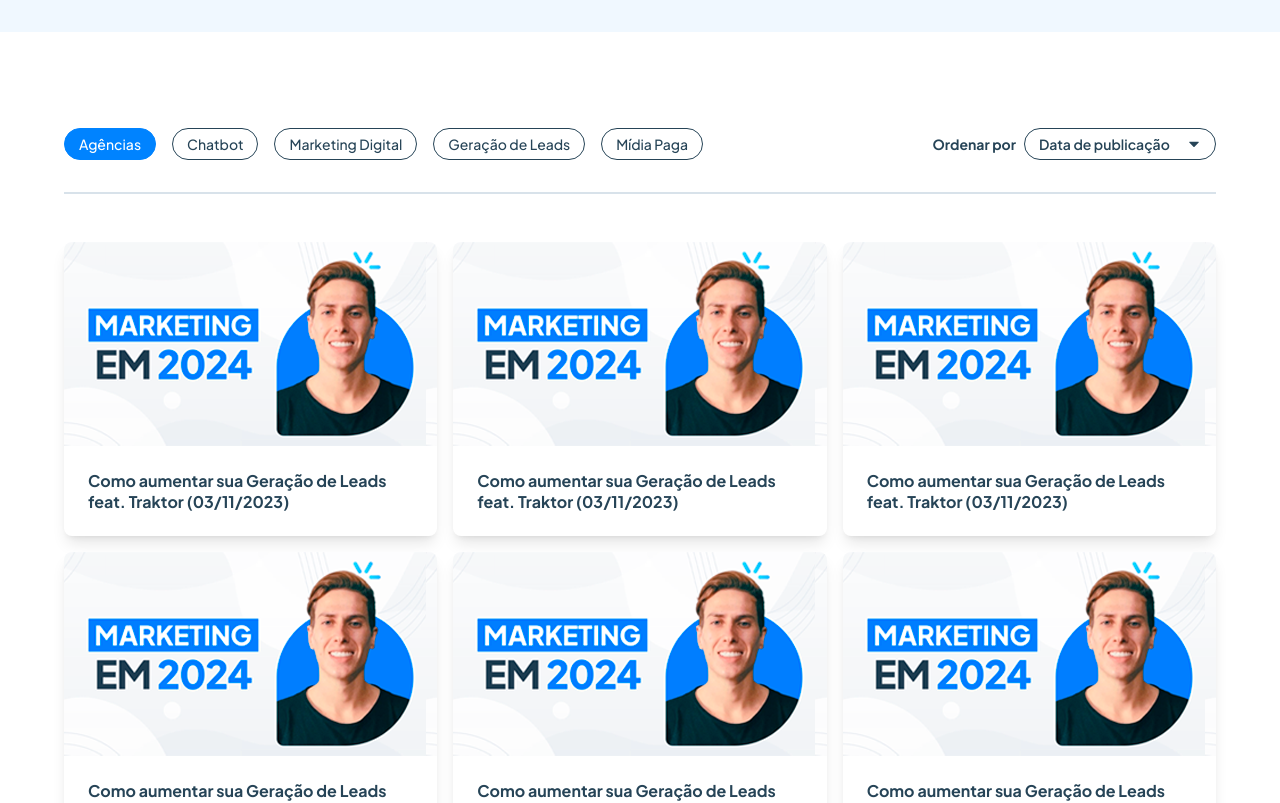
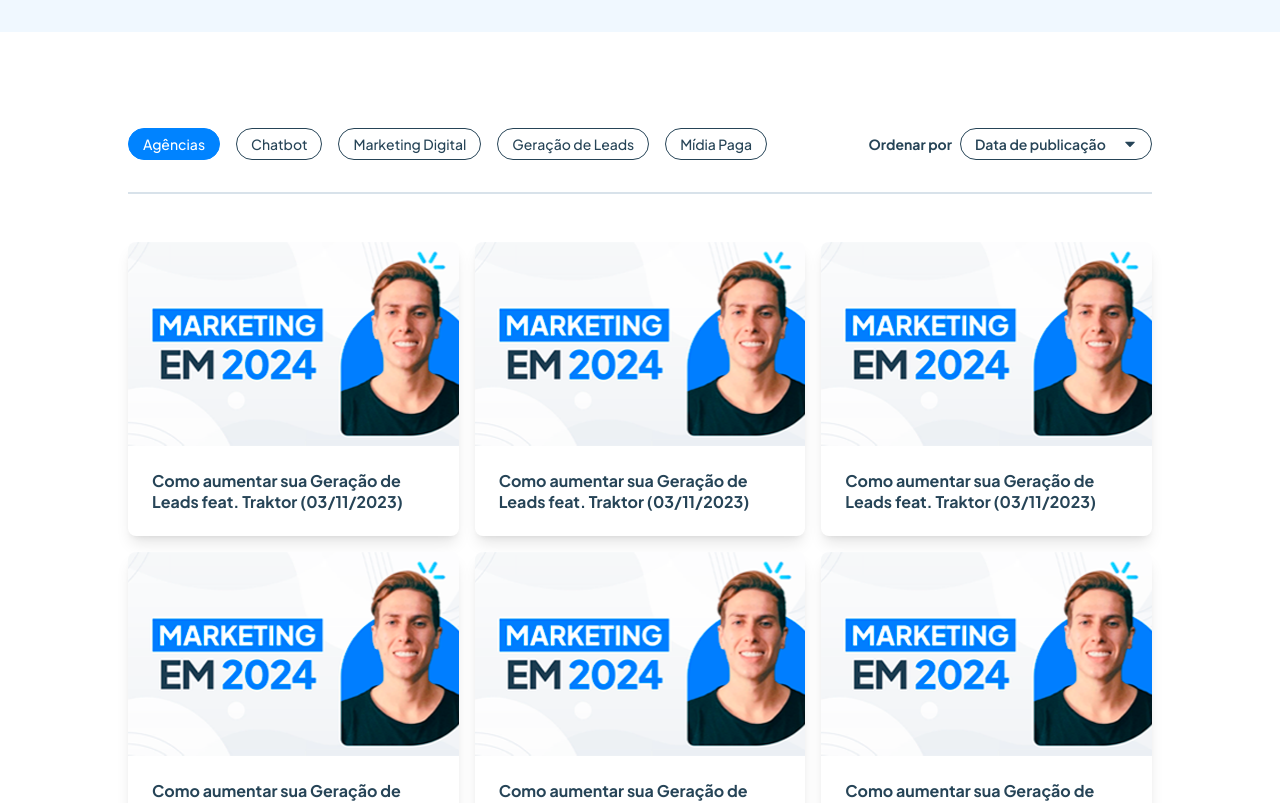
Before and after one commit to arthurluciano/desafio-leadster, a Next.js app: page / in a window 1280 px wide. Shown: the part 580-1383 px from the top of the page. Built offline with nearby package versions, Linux system fonts and the light colour scheme.

Commit message:
ux/ui(sections): resize media section container

```diff
--- a/src/components/sections/Media/styles.ts
+++ b/src/components/sections/Media/styles.ts
@@ -9,7 +9,7 @@ export const MediaContainer = styled.section`
 export const MediaContent = styled.div`
   width: 100%;
 
-  max-width: 72rem;
+  max-width: 64rem;
 
   margin: 6rem auto;
 `
```
